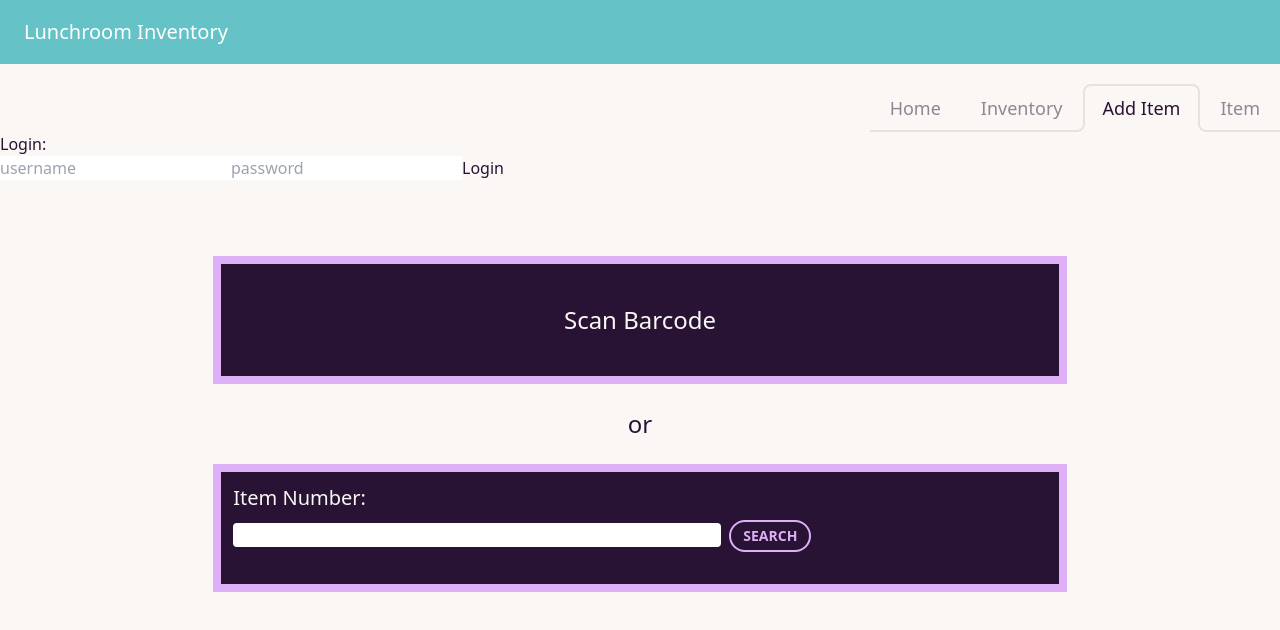
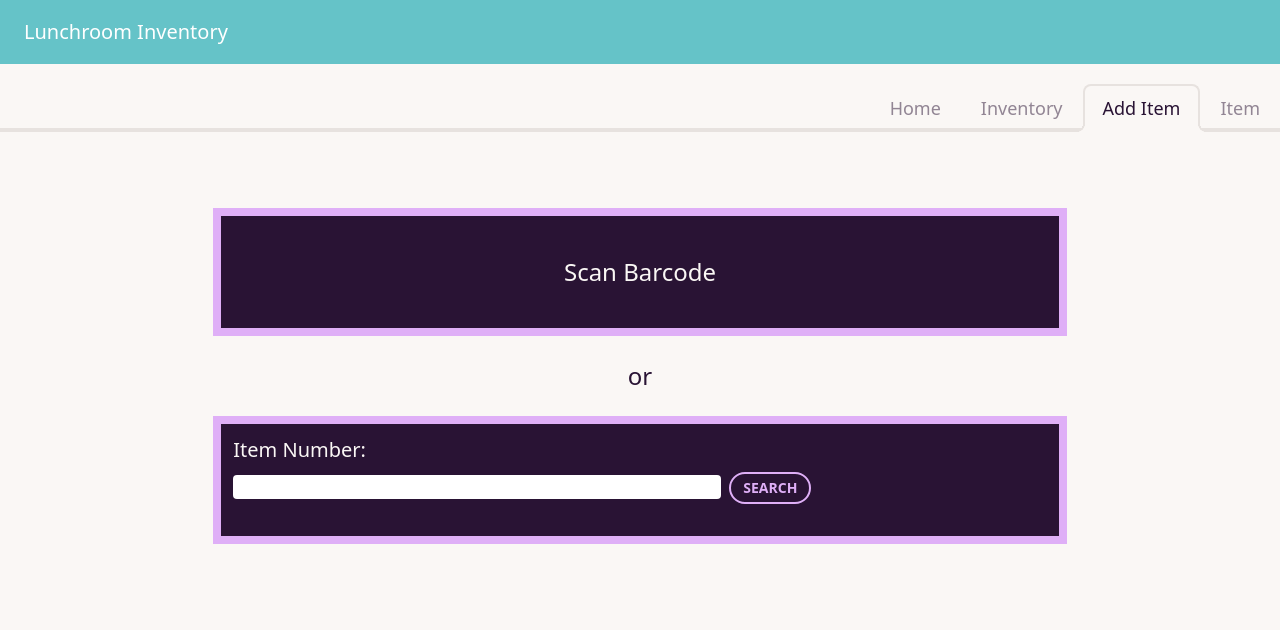
Before and after one commit to Git-Vdim-Hub/lunchroom-inventory-app, a React (Create React App) app in the folder client/: page / in a window 1280 px wide. Shown: the top 630 px of the page. Built offline with nearby package versions, Linux system fonts and the light colour scheme.

Commit message:
made tabs own component and made tab function work

```diff
--- a/client/src/App.js
+++ b/client/src/App.js
@@ -3,6 +3,7 @@ import AddItem from "./pages/AddItem";
 import Home from "./pages/Home";
 import Login from "./pages/Login";
 import Inventory from "./pages/Inventory";
+import Tabs from "./components/Tabs"
 import Navbar from "./components/Navbar";
 import Item from "./pages/Item";
 
@@ -11,7 +12,8 @@ export default function App() {
 		<div className="App ">
 			<Router>
 				<Navbar />
-				<Login />
+				<Tabs />
+				{/* <Login /> */}
 				<Routes>
 					<Route path="/" element={<Home />} />
 					<Route path="/Inventory" element={<Inventory />} />
--- a/client/src/components/Navbar/index.js
+++ b/client/src/components/Navbar/index.js
@@ -11,12 +11,6 @@ export default function Navbar() {
 				<Link to={"./AddItem"} >Add New Item</Link>
 				<Link to={"./Item"}>Item Page</Link> */}
 			</div>
-			<div className="tabs flex justify-end w-full mt-5">
-				<Link to={"/"} className="tab tab-md md:tab-lg tab-lifted">Home</Link>
-				<Link to={"./Inventory"} className="tab tab-md md:tab-lg tab-lifted">Inventory</Link>
-				<Link to={"./AddItem"} className="tab tab-md md:tab-lg tab-lifted tab-active">Add Item</Link>
-				<Link to={"./Item"} className="tab tab-md md:tab-lg tab-lifted">Item</Link>
-			</div>
 		</div>
 	);
 }
--- /dev/null
+++ b/client/src/components/Tabs/index.js
@@ -0,0 +1,28 @@
+import React from "react";
+import { Link } from "react-router-dom";
+
+export default function Tabs() {
+	const activeTab = (e) => {
+		// e.preventDefault();
+		const tabs = document.querySelectorAll('.tab');
+		// console.log(tabs)
+		tabs.forEach(tab => {
+			if(tab.classList.contains('tab-active')) {
+				tab.classList.remove('tab-active');
+			}
+			e.target.classList.add('tab-active');
+		});
+	}
+
+	return (
+		<div className="w-full">
+			<div className="tabs justify-end w-full mt-5 z-2 -mb-[4px]">
+				<Link to={"/"} className="tab tab-md md:tab-lg tab-lifted" onClick={activeTab}>Home</Link>
+				<Link to={"./Inventory"} className="tab tab-md md:tab-lg tab-lifted" onClick={activeTab}>Inventory</Link>
+				<Link to={"./AddItem"} className="tab tab-md md:tab-lg tab-lifted tab-active" onClick={activeTab}>Add Item</Link>
+				<Link to={"./Item"} className="tab tab-md md:tab-lg tab-lifted" onClick={activeTab}>Item</Link>
+			</div>
+			<div className="border-t-[4px] border-base-300" />
+		</div>
+	);
+}
```
